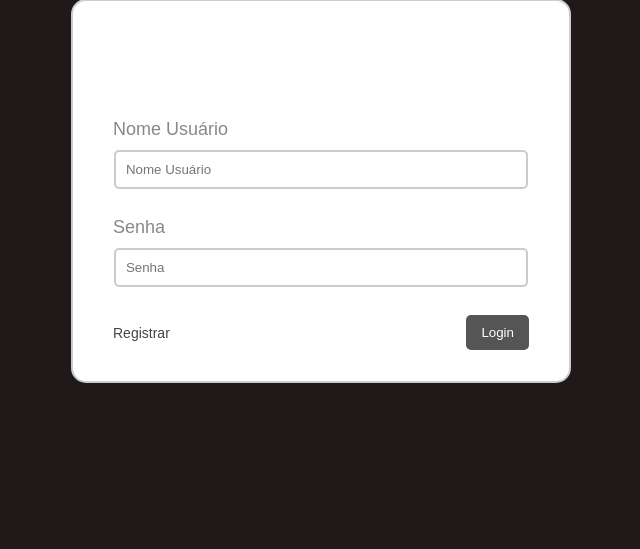
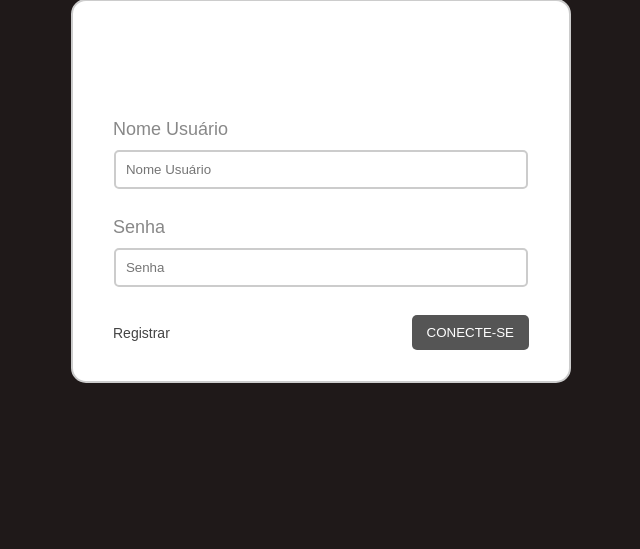
Before and after one commit to Josuesilva454/Continuacao-Sistema-Calendario, a PHP site: page / in a window 1280 px wide. Shown: the part 217-766 px from the top of the page, without its empty margins (319-959 px from the left). Run offline with PHP 8.4, Linux system fonts and the light colour scheme.

Commit message:
Projeto concluído

```diff
--- a/home.php
+++ b/home.php
@@ -54,6 +54,7 @@ if (isset($_SESSION['id']) && isset($_SESSION['user_name'])) {
 					},
 					events: [
 						<?php
+						//A função fetch_array() / mysqli_fetch_array() busca uma linha de resultado como um array associativo, um array numérico ou ambos
 							while($row_events = mysqli_fetch_array($resultado_events)){
 								?>
 								{
--- a/index.php
+++ b/index.php
@@ -6,7 +6,7 @@
 </head>
 <body>
      <form action="login.php" method="post">
-     	<h2>LOGIN</h2>
+     	<h2>CONECTE-SE</h2>
      	<?php if (isset($_GET['error'])) { ?>
      		<p class="error"><?php echo $_GET['error']; ?></p>
      	<?php } ?>
@@ -16,7 +16,7 @@
      	<label>Senha</label>
      	<input type="password" name="password" placeholder="Senha"><br>
 
-     	<button type="submit">Login</button>
+     	<button type="submit">CONECTE-SE</button>
           <a href="signup.php" class="ca">Registrar</a>
      </form>
 
--- a/login.php
+++ b/login.php
@@ -15,10 +15,10 @@ if (isset($_POST['uname']) && isset($_POST['password'])) {
 	$pass = validate($_POST['password']);
 
 	if (empty($uname)) {
-		header("Location: index.php?error=User Name is required");
+		header("Location: index.php?error=Nome de usuário é requerido");
 	    exit();
 	}else if(empty($pass)){
-        header("Location: index.php?error=Password is required");
+        header("Location: index.php?error=Senha requerida		");
 	    exit();
 	}else{
 		// hashing the password
```
Also changed, not shown: db/test_db.sql (+25 -8 lines), README.md.
